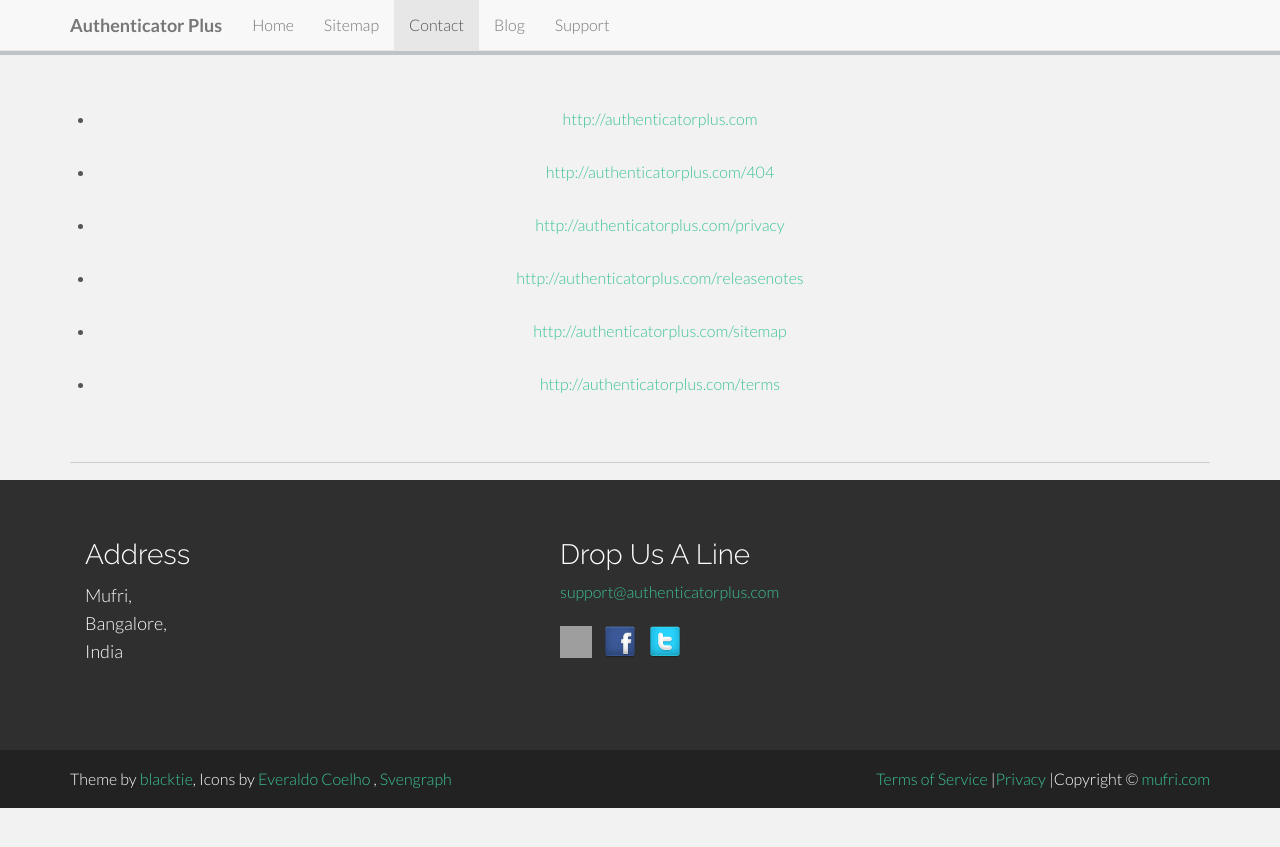
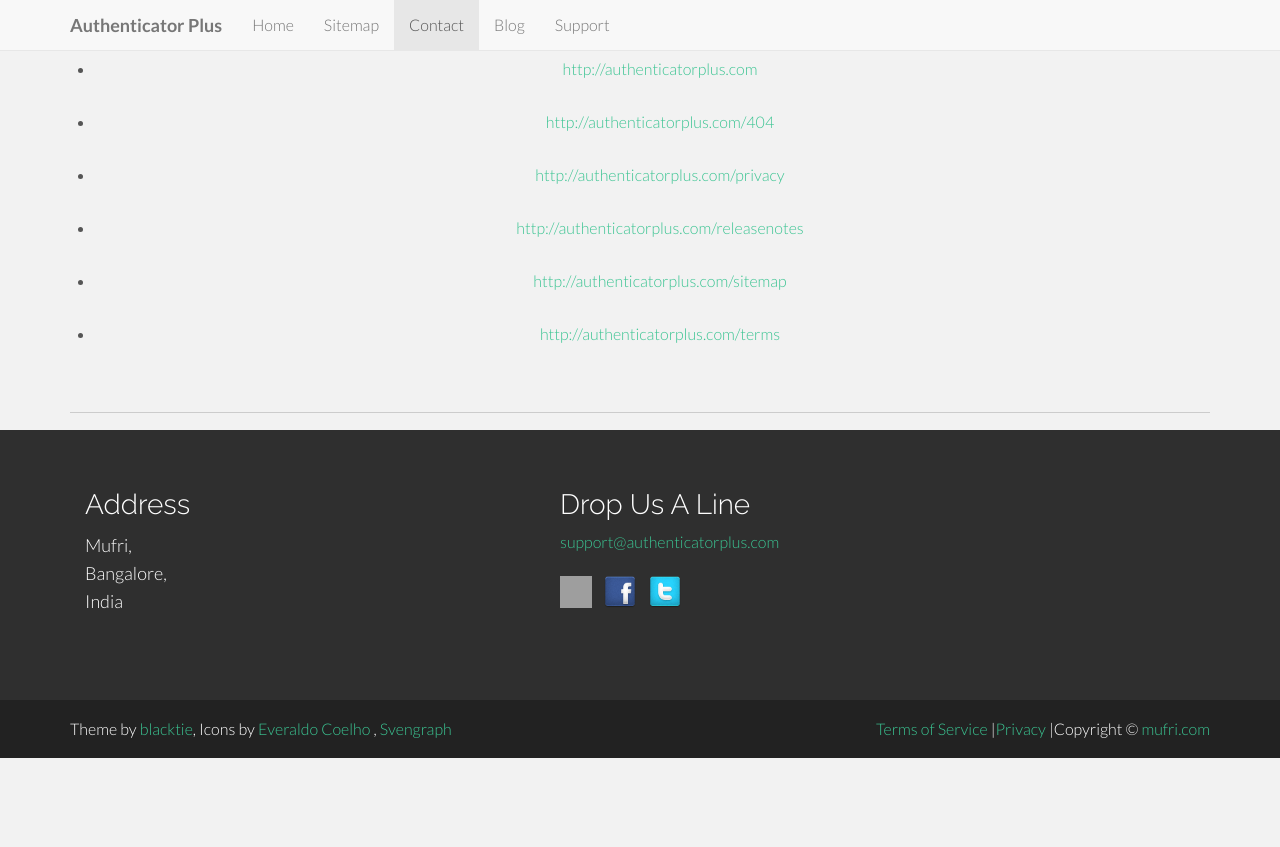
Before and after one commit to mufri/Authenticator-Plus, a Jekyll site: the page built from sitemap.md, in a window 1280 px wide. Shown: the top 847 px of the page. Built offline with Jekyll 4.4.1, drawn with Linux system fonts in a browser that asks for light colours; Markdown is read by kramdown in place of the engine named in the settings; a script that is not in the unit is left out; grey boxes are pictures that could not be loaded.

Commit message:
Update layouts

```diff
--- a/assets/css/main.css
+++ b/assets/css/main.css
@@ -5,7 +5,7 @@
     font-weight: 300;
     font-size: 16px;
     color: #555;
-    padding-top: 50px;
+    padding-top: 0px;
 
     -webkit-font-smoothing: antialiased;
     -webkit-overflow-scrolling: touch;
@@ -17,6 +17,7 @@
     font-family: "Raleway";
     font-weight: 300;
     color: #333;
+    word-wrap: break-word;
 }
 
 
```
Also changed, not shown: assets/img/amazon.png.
